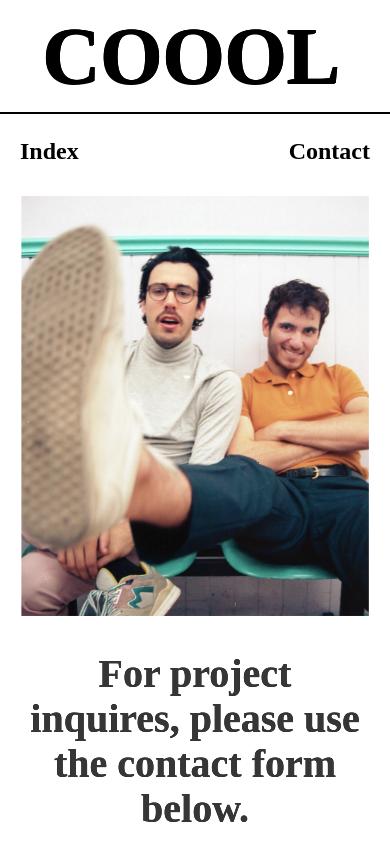
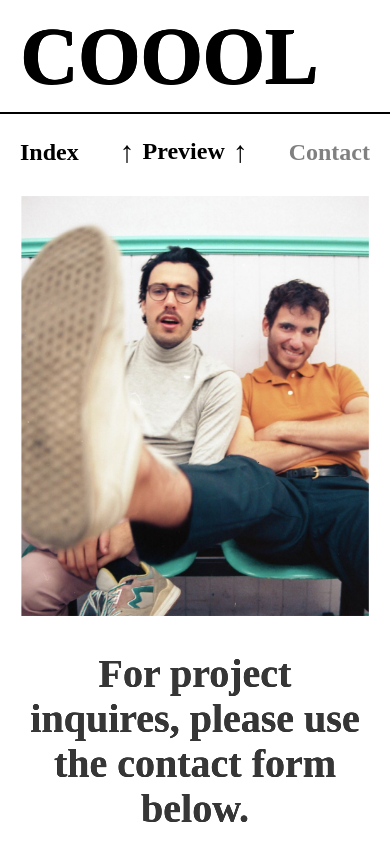
Before and after one commit to coool-portfolio/coool, a React (Create React App) app in the folder client/: page /contact in a window 390 px wide. Shown: the top 844 px of the page. Built offline with nearby package versions, Linux system fonts and the light colour scheme; a web font is replaced by a local one.

Commit message:
function video component

```diff
--- a/client/src/App.js
+++ b/client/src/App.js
@@ -8,13 +8,14 @@ import Toolbar from "./components/toolbar/Toolbar";
 import "./App.css";
 
 function App() {
-	const [location, setLocation] = useState("/");
+	const [current, setCurrent] = useState(null);
+	const [loading, setLoading] = useState(false);
 
 	return (
 		<Router>
-			<Toolbar location={location} setLocation={setLocation}/>
+			<Toolbar current={current} setCurrent={setCurrent} setLoading={setLoading}/>
 			<Routes>
-				<Route path='/' element={<Landing />} />
+				<Route path='/' element={<Landing current={current} setCurrent={setCurrent} loading={loading}/>} />
 				<Route path='/index' element={<Index />} />
 				<Route path='/contact' element={<Contact />} />
 				<Route path='/project' element={<Project />} />
--- a/client/src/components/toolbar/Links.js
+++ b/client/src/components/toolbar/Links.js
@@ -3,13 +3,13 @@ import "./toolbar.css";
 
 import { NavLink } from 'react-router-dom'
 
-function Links({ preview, setPreview, setLocation }) {
+function Links({ preview, setPreview, current, setCurrent }) {
     const [delay, setDelay] = useState(false);
 
     useEffect(() => {
         // if page reload
         if (document.location.pathname !== "/") {
-            setPreview(false)
+            setPreview(true)
         }
 
         // delayed preview fade in
@@ -18,43 +18,81 @@ function Links({ preview, setPreview, setLocation }) {
         }, 1000)
     }, [setPreview]);
 
+    // links appear after a beat
+    useEffect(() => {
+        // making the index and contact links disappear and reappear
+        let index = document.getElementById("index")
+        index.style.display = "none"
+        let contact = document.getElementById("contact")
+        contact.style.display = "none"
+        setTimeout(() => {
+            index.style.display = "flex"
+            contact.style.display = "flex"
+            center.style.justifyContent = "space-between"
+        }, 2700)
+
+        // adjusting "Preview" centering when links are added
+        let center = document.querySelector(".links")
+        center.style.justifyContent = "center"
+        setTimeout(() => {
+            let prevContainer = document.getElementById("prev")
+            prevContainer.style.marginRight = "32.5px"
+        }, 1000)
+        setTimeout(() => {
+            let prevContainer = document.getElementById("prev")
+            prevContainer.style.marginRight = "0"
+        }, 2700)
+    }, [])
+
+    // removes landing "Preview" if not on landing
     function removePreviewIndex() {
-        setLocation('/index')
         setPreview(false)
+        setCurrent(null)
     }
     function removePreviewContact() {
-        setLocation('/contact')
         setPreview(false)
+        setCurrent(null)
     }
 
     return (
-        <div className="links">
+        <>
+            <div className={!current ? "links" : 'links links-with-video'}>
                 {/* INDEX */}
                 <NavLink
                     to="index"
+                    id="index"
                     onClick={removePreviewIndex}
                     className={window.location.pathname === '/index' ? "current-link" : "toolbar-links"}
-                // className="toolbar-links"
                 >
                     Index
                 </NavLink>
                 {/* PREVIEW */}
-            {delay && preview &&
-                <div className="preview-container">
+                {delay &&
+                    <div id="prev" className="preview-container">
+                        {preview &&
+                            <>
                                 <p className="up-arrow">{'\u2191'}</p>
                                 <p className="p-container">Preview</p>
                                 <p className="up-arrow">{'\u2191'}</p>
+                            </>
+                        }
+                        {/* PROJECT NAME */}
+                        {current &&
+                            <p className="p-container">{current.title}</p>
+                        }
                     </div>
                 }
                 {/* CONTACT */}
                 <NavLink
                     onClick={removePreviewContact}
                     to="contact"
+                    id="contact"
                     className={window.location.pathname === '/contact' ? "current-link" : "toolbar-links"}
                 >
                     Contact
                 </NavLink>
             </div>
+        </>
     )
 }
 
--- a/client/src/components/toolbar/Toolbar.js
+++ b/client/src/components/toolbar/Toolbar.js
@@ -6,43 +6,40 @@ import Links from "./Links"
 
 // Hard coded data
 const nav = [
-	{ title: "Hideout", letter: "O", link: "https://player.vimeo.com/video/589106246?h=188fd4f2fb&title=0&byline=0&portrait=0&autoplay=1&loop=1&background=1" },
-	{ title: "Portraits of Men Crying", letter: "O", link: "https://drive.google.com/file/d/17jyZXQwF7TSobuugkFi9irfej3RMjttb/preview" },
-	{ title: "Time to Melt", letter: "O", link: "https://www.youtube.com/embed/7EIyD_lQaXU?autoplay=1&mute=1" },
-	{ title: "2021: A Personal Space Odyssey", letter: "O", link: "https://drive.google.com/file/d/1lTYcKIkRru1_-x3romqOsqe-D-fOtkeB/preview" },
-	{ title: "Dressing Down", letter: "O", link: "https://drive.google.com/file/d/1XNSFc5edRSjk6E2dSTXJkZZUk-kA0he-/preview" },
+	{ title: "Hideout", letter: "O", link: "https://player.vimeo.com/video/589106246?h=188fd4f2fb&title=0&byline=0&portrait=0&autoplay=1&loop=1&muted=0" },
+	{ title: "Portraits of Men Crying", letter: "O", link: "https://player.vimeo.com/video/546246624?h=396eb1378e&title=0&byline=0&portrait=0&autoplay=1&loop=1&muted=0" },
+	{ title: "Time to Melt", letter: "O", link: "https://www.youtube.com/embed/7EIyD_lQaXU?autoplay=1&mute=0" },
+	{ title: "2021: A Personal Space Odyssey", letter: "O", link: "https://www.youtube.com/embed/B2nXcWyBYdE?autoplay=1&mute=0" },
+	{ title: "Dressing Down", letter: "O", link: "https://www.youtube.com/embed/PchaMpnIhBU?autoplay=1&mute=0" },
 
-	{ title: "Hideout", letter: "O", link: "https://player.vimeo.com/video/589106246?h=188fd4f2fb&title=0&byline=0&portrait=0&autoplay=1&loop=1&background=1" },
-	{ title: "Portraits of Men Crying", letter: "O", link: "https://drive.google.com/file/d/17jyZXQwF7TSobuugkFi9irfej3RMjttb/preview" },
-	{ title: "Time to Melt", letter: "O", link: "https://www.youtube.com/embed/7EIyD_lQaXU?autoplay=1&mute=1" },
-	{ title: "2021: A Personal Space Odyssey", letter: "O", link: "https://drive.google.com/file/d/1lTYcKIkRru1_-x3romqOsqe-D-fOtkeB/preview" },
-	{ title: "Dressing Down", letter: "O", link: "https://drive.google.com/file/d/1XNSFc5edRSjk6E2dSTXJkZZUk-kA0he-/preview" },
+	{ title: "Gagosian Premieres: Gregory Crewdson", letter: "O", link: "https://www.youtube.com/embed/GARXqyRfFcY?autoplay=1&mute=0" },
+	{ title: "Emotional R&B", letter: "O", link: "https://www.youtube.com/embed/bHHHbpQnd-4?autoplay=1&mute=0" },
+	{ title: "Somehow", letter: "O", link: "https://www.youtube.com/embed/U00fIl_ArHQ?autoplay=1&mute=0" },
+	{ title: "At It Again", letter: "O", link: "https://www.youtube.com/embed/VRiENpklOO4?autoplay=1&mute=0" },
+	{ title: "The Knife", letter: "O", link: "https://www.youtube.com/embed/6109rocRH-Q?autoplay=1&mute=0" },
 
-	{ title: "Hideout", letter: "O", link: "https://player.vimeo.com/video/589106246?h=188fd4f2fb&title=0&byline=0&portrait=0&autoplay=1&loop=1&background=1" },
-	{ title: "Portraits of Men Crying", letter: "O", link: "https://drive.google.com/file/d/17jyZXQwF7TSobuugkFi9irfej3RMjttb/preview" },
-	{ title: "Time to Melt", letter: "O", link: "https://www.youtube.com/embed/7EIyD_lQaXU?autoplay=1&mute=1" },
-	{ title: "2021: A Personal Space Odyssey", letter: "O", link: "https://drive.google.com/file/d/1lTYcKIkRru1_-x3romqOsqe-D-fOtkeB/preview" },
-	{ title: "Dressing Down", letter: "O", link: "https://drive.google.com/file/d/1XNSFc5edRSjk6E2dSTXJkZZUk-kA0he-/preview" },
+	{ title: "No Wings", letter: "O", link: "https://www.youtube.com/embed/kq2QPimzQRw?autoplay=1&mute=0" },
+	{ title: "Daily Routine", letter: "O", link: "https://www.youtube.com/embed/_Xv1JByUZ9E?autoplay=1&mute=0" },
+	{ title: "Loneliness", letter: "O", link: "https://www.youtube.com/embed/SGtD82ExtAQ?autoplay=1&mute=0" },
+	{ title: "Alien With A Sleepmask On", letter: "O", link: "https://www.youtube.com/embed/uqDNufv66Wg?autoplay=1&mute=0" },
+	{ title: "Dissolving", letter: "O", link: "https://www.youtube.com/embed/JdQl53qwSAc?autoplay=1&mute=0" },
 
-	{ title: "2021: A Personal Space Odyssey", letter: "O", link: "https://drive.google.com/file/d/1lTYcKIkRru1_-x3romqOsqe-D-fOtkeB/preview" },
-	{ title: "Dressing Down", letter: "O", link: "https://drive.google.com/file/d/1XNSFc5edRSjk6E2dSTXJkZZUk-kA0he-/preview" },
+	{ title: "Here Comes the Snow", letter: "O", link: "https://www.youtube.com/embed/tZFUcZTyqD4?autoplay=1&mute=0" },
+	{ title: "Muerte's Death", letter: "O", link: "https://player.vimeo.com/video/362910525?h=9b4df0fbf9&title=0&byline=0&portrait=0&autoplay=1&loop=1&muted=0" },
+	{ title: "New Sounds x Dizzy Fae", letter: "O", link: "https://player.vimeo.com/video/285129219?h=30852f60df&autoplay=1&loop=1&color=ffffff&portrait=0&muted=0" },
 ]
 
-function Toolbar({ location, setLocation }) {
+function Toolbar({ current, setCurrent, setLoading }) {
 	const [visible, setVisible] = useState(true);
 	const [right, setRight] = useState(false);
 	const [left, setLeft] = useState(false);
 	const [showAnimation, setShowAnimation] = useState(true);
 	const [preview, setPreview] = useState(true);
-	// const [reload, setReload] = useState(false);
+	const [change, setChange] = useState("");
 
 	// watches the size of window
 	useEffect(() => {
 		window.addEventListener('resize', handleWidth)
-
-		// if (reload === true) {
-		// 	window.location.reload()
-		// }
 	});
 
 	useEffect(() => {
@@ -66,9 +63,13 @@ function Toolbar({ location, setLocation }) {
 		}, 750)
 	}, []);
 
+	useEffect(() => {
+		setChange(current)
+	}, [current]);
+
 	// sets arrows true or false depending on the width
 	function handleWidth() {
-		if (window.innerWidth <= 1700) {
+		if (window.innerWidth <= 1750) {
 			setRight(true)
 			setLeft(false)
 		} else {
@@ -85,8 +86,18 @@ function Toolbar({ location, setLocation }) {
 		// shows left arrow
 		setLeft(true)
 		// removes right arrow if reached the end
-		if (scrollEl.scrollLeft >= 358) {
+		if (window.innerWidth <= 768) {
+			if (scrollEl.scrollLeft >= 900) {
 				setRight(false)
+			}
+		} else if (window.innerWidth <= 1024) {
+			if (scrollEl.scrollLeft >= 700) {
+				setRight(false)
+			}
+		} else {
+			if (scrollEl.scrollLeft >= 100) {
+				setRight(false)
+			}
 		}
 	}
 
@@ -107,24 +118,44 @@ function Toolbar({ location, setLocation }) {
 
 	// O nav
 	const handleChange = (event) => {
+		setPreview(false)
+		setLoading(true)
 		const { id, title } = event.target;
-		// console.log(title)
 
-		// setCurrent({
-		//     ...current,
-		//     title: title,
-		//     id: id,
-		// });
+		setCurrent({
+			...current,
+			title: title,
+			id: id,
+		});
+
+		// setting the current hovered on "O" to gray
+		document.getElementById(id).style.color = "gray"
+		// setting the previous watched "O" to a random color
+		if (change.id !== id) {
+			document.getElementById(change.id).style.color = generateRandomColor()
+		}
 	};
+	// gets a random color
+	const generateRandomColor = () => {
+		return "#" + Math.floor(Math.random() * 16777215).toString(16).padStart(6, '0').toUpperCase();
+	}
 
 	return (
 		<div className="toolbar">
 			<div className="load-text coool">
+
+				{/* COOOL ANIMATION */}
+				{showAnimation
+					? <>
+						{/* BUTTONS */}
+						<div className="buttons-container">
 							{/* LEFT ARROW */}
+							<div className="left">
+								{left &&
 									<button
 										onMouseEnter={leftScroll}
 										onClick={leftScroll}
-					className="arrow left">
+										className="arrow">
 										{left &&
 											<svg xmlns="http://www.w3.org/2000/svg" width={36}
 												height={36} className="" fill="none" viewBox="0 0 24 24" stroke="currentColor" strokeWidth={2}>
@@ -132,10 +163,28 @@ function Toolbar({ location, setLocation }) {
 											</svg>
 										}
 									</button>
+								}
+							</div>
+							{/* RIGHT ARROW */}
+							<div className="right">
+								{right &&
+									<button
+										onMouseEnter={rightScroll}
+										onClick={rightScroll}
+										className="arrow">
+										{right &&
+											<svg xmlns="http://www.w3.org/2000/svg" width={36}
+												height={36} className="" fill="none" viewBox="0 0 24 24" stroke="currentColor" strokeWidth={2}>
+												<path strokeLinecap="square" strokeLinejoin="square" d="M9 5l7 7-7 7" />
+											</svg>
+										}
+									</button>
+								}
+							</div>
+
+						</div>
 
 						{/* COOOL ANIMATION */}
-					{showAnimation
-						? <>
 						<div>C</div>
 						{visible
 							? <div>OOO</div>
@@ -157,31 +206,18 @@ function Toolbar({ location, setLocation }) {
 					</>
 					: <Link to="/" className="no-animation-coool" onClick={() => {
 						setPreview(true)
-							setLocation('/')
+						setLoading(false)
 						handleWidth()
-							// setReload(true)
 					}}>
 						<div>COOOL</div>
 					</Link>
 				}
-
-				{/* RIGHT ARROW */}
-				<button
-					onMouseEnter={rightScroll}
-					onClick={rightScroll}
-					className="arrow right">
-					{right &&
-						<svg xmlns="http://www.w3.org/2000/svg" width={36}
-							height={36} className="" fill="none" viewBox="0 0 24 24" stroke="currentColor" strokeWidth={2}>
-							<path strokeLinecap="square" strokeLinejoin="square" d="M9 5l7 7-7 7" />
-						</svg>
-					}
-				</button>
 			</div>
 
 			<hr />
+
 			{/* NAV LINKS */}
-			<Links preview={preview} setPreview={setPreview} setLocation={setLocation} />
+			<Links preview={preview} setPreview={setPreview} current={current} setCurrent={setCurrent} />
 		</div>
 	)
 }
--- a/client/src/components/toolbar/toolbar.css
+++ b/client/src/components/toolbar/toolbar.css
@@ -1,7 +1,7 @@
 .toolbar {
     display: flex;
     flex-wrap: wrap;
-    width: 100%;
+    width: 100vw;
     margin: 0;
 }
 
@@ -16,6 +16,7 @@
     line-height: 1.4em;
     color: black;
     animation: expand 3s linear -0.07s forwards;
+    padding: 0 30px;
 }
 
 .no-animation-coool {
@@ -36,7 +37,8 @@ div {
 .load-text {
     display: flex;
     width: fit-content;
-    padding: 0 5px;
+    position: relative;
+    width: 100vw;
 }
 
 .loading-text {
@@ -52,6 +54,16 @@ div {
     background: transparent;
 }
 
+/* RIGHT AND LEFT BUTTONS */
+.buttons-container {
+    display: flex;
+    z-index: 6;
+    position: absolute;
+    flex-wrap: wrap;
+    width: 100%;
+    justify-content: space-between;
+}
+
 button {
     border: none;
     border-radius: 2px;
@@ -61,18 +73,15 @@ button {
     cursor: pointer;
     z-index: 6;
     position: absolute;
-    height: 25px;
-    width: 25px;
+    height: 140px;
+    width: 70px;
     margin: 0;
     padding: 0;
 }
 
 .arrow {
-    display: flex;
     color: rgba(0, 0, 0, 0.507);
     margin: 0;
-    position: relative;
-    top: 35%;
 }
 
 .arrow:hover {
@@ -80,22 +89,16 @@ button {
 }
 
 svg {
-    position: absolute;
     margin: 0;
     background-color: rgba(0, 0, 0, 0.123);
     border-radius: 2px;
 }
 
 .right {
-    transform: translateX(-7em);
+    transform: translateX(-1.6em);
 }
 .left {
-    transform: translateX(7em);
-    padding-left: 25px;
-}
-
-.each-o:hover {
-    color: gray;
+    transform: translateX(0.7em);
 }
 
 /* ANIMATION KEYFRAMES */
@@ -131,7 +134,6 @@ hr {
     display: flex;
     flex-wrap: wrap;
     width: 100%;
-    justify-content: space-between;
 }
 
 .current-link {
@@ -159,6 +161,10 @@ p {
     color: gray;
 }
 
+.links-with-video a, .links-with-video p {
+    color: white;
+}
+
 /* PREVIEW ARROW UP ANIMATION */
 .up-arrow {
     animation: arrow 1s both infinite;
@@ -168,6 +174,7 @@ p {
 
 .preview-container p {
     display: inline;
+    z-index: 5;
 }
 
 .p-container {
@@ -204,32 +211,43 @@ p {
         align-items: center;
     }
 
-    .toolbar-links, .current-link,
-    p {
+    .toolbar-links, .current-link, .links-with-video p {
         font-size: 24px;
         margin: 0;
         padding: 8px 0px;
         text-decoration: none;
+    }
+
+    .links-with-video a, p {
         color: black;
     }
 
     .p-container {
+        font-size: 24px;
         padding: 8px 8px;
+    }
+
+    .links-with-video p {
+        display: flex;
+        flex-wrap: wrap;
+        justify-content: center;
+        text-align: center;
+        width: 150px;
+        height: 50px;
+        color: black;
+        margin: 0;
     }
 
     .up-arrow {
         margin-top: 8px;
     }
 
-    .arrow {
-        top: 32%;
+    button {
+        height: 112px;
+        width: 60px;
     }
 
     .right {
-        transform: translateX(-5.5em);
-    }
-    .left {
-        transform: translateX(6.5em);
-        padding-left: 0;
+        transform: translateX(-1.3em);
     }
 }
--- a/client/src/pages/Landing.js
+++ b/client/src/pages/Landing.js
@@ -1,10 +1,33 @@
 import React from "react";
 import "./landing.css";
+import Video from "../components/video/Video"
 
-export default function Landing() {
+export default function Landing({ current, loading }) {
 	return (
-		<footer>
-			COOOL is a joint directing project between Jake Nokovic and John Tereick.
-		</footer>
+		<div>
+			{!current &&
+				<footer>
+					COOOL is a joint directing project between Jake Nokovic and John Tereick.
+				</footer>
+			}
+			{/* MOBILE FRIENDLY FOOTER STAYS */}
+			{window.innerWidth <= 768 &&
+				<footer>
+					COOOL is a joint directing project between Jake Nokovic and John Tereick.
+				</footer>
+			}
+
+			{/* VIDEO PLAYER */}
+			<div className="preview">
+				<Video current={current} />
+			</div>
+
+			{/* LOADING ALERT */}
+			{loading &&
+				<div className="loading-animation">
+					<div className="letter">Loooading</div>
+				</div>
+			}
+		</div>
 	);
 }
```
Also changed, not shown: client/src/components/video/Video.js (+14 -0 lines), client/src/components/video/video.css (added, +7 -0 lines), client/src/pages/landing.css (+43 -1 lines). Lines whose indentation alone changed are shown as unchanged.
